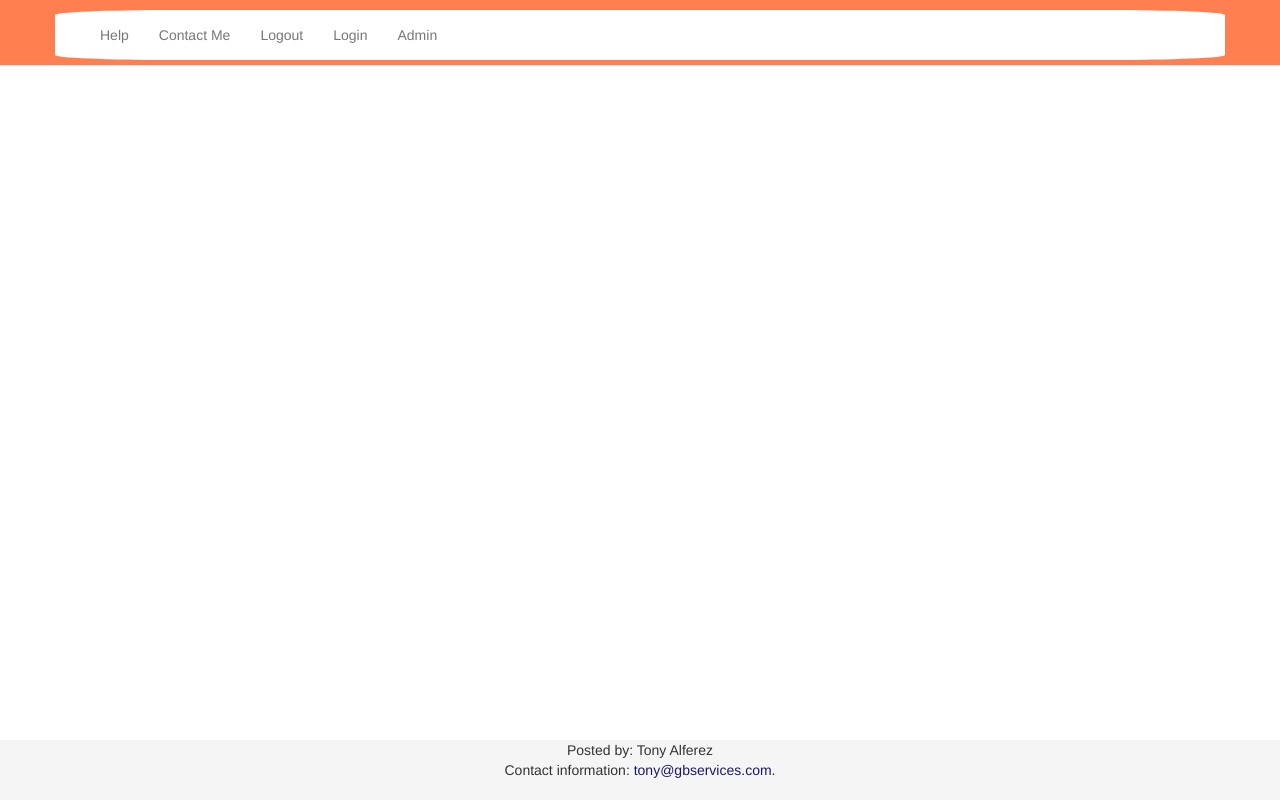
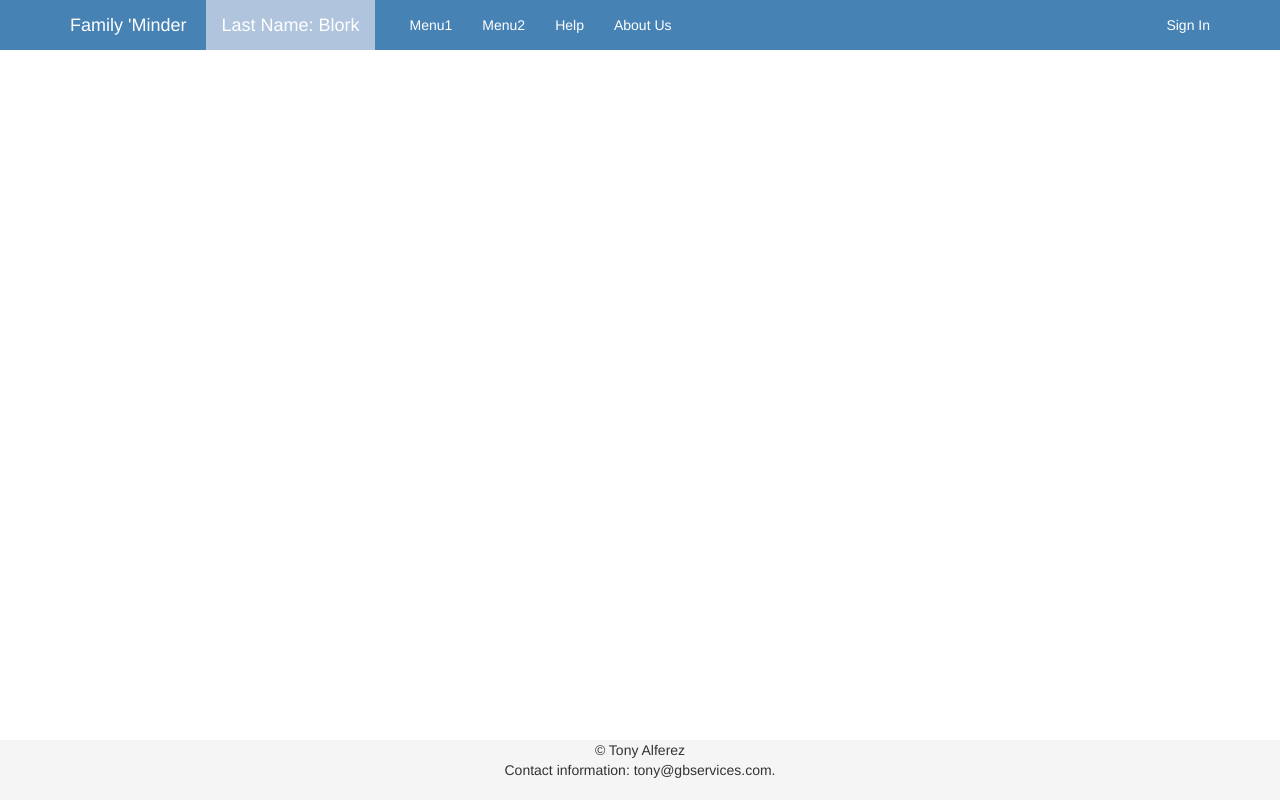
Before and after one commit to rayhixson/familyminder, a plain HTML site: page www/index.html in a window 1280 px wide. Drawn offline with Linux system fonts and the light colour scheme.

Commit message:
HTML/CSS ONLY

```diff
--- a/www/css/main.css
+++ b/www/css/main.css
@@ -4,14 +4,14 @@ body {
     margin-bottom: 60px;
 }
 div.minder-container {
-    background-color: #fff;
-    color: steelblue;
+    background-color: steelblue;
+    color: white;
     font-weight: 500;
     height: 100%;
-    border-bottom-left-radius: 10%;
+   /*  border-bottom-left-radius: 10%;
     border-bottom-right-radius: 10%;
     border-top-left-radius: 10%;
-    border-top-right-radius: 10%;
+    border-top-right-radius: 10%; */
     margin-bottom: 5px;
     margin-top: 10px;
     text-align: center;
@@ -21,6 +21,11 @@ div.edit-button {
     display: inline-block;
 }
 div.edit-button-panel {
+}
+div.logo {
+    text-align: left;
+    float: left;
+    margin-left: 25px;
 }
 
 table, th, td {
@@ -33,20 +38,26 @@ tr:nth-child(odd) {
 }
 
 nav.nav a {
-    color: midnightblue;
+    color: white;
 }
 nav.navbar {
-    background-color: coral;
+    color: white;
+    background-color: steelblue;
 }
 .navbar-default .navbar-brand {
-    color: midnightblue;
+    color: white;
 }
+
+.navbar-default .navbar-nav>li>a {
+    color: white;
+}
+
 a {
-    color: midnightblue;
+    color: inherit;
 }
 h2 {
     font-size: x-small;
-    color: midnightblue;
+    color: white;
 }
 div.person{
     font-family: Arial, sans-serif;
@@ -117,7 +128,7 @@ div.childSpouse img {
     height: 100px;
 }
 div.grandchildSpace{
-    border: 1px solid coral;
+    border: 1px solid cornflowerblue;
     background-color: transparent;
     width: 98%;
     display: inline-block;
@@ -212,3 +223,28 @@ html {
 .fancybox-title a {
  color: #fff;
 }
+
+/*bootstrap customizations*/
+.navbar>.container .navbar-brand, .navbar>.container-fluid .navbar-brand {
+    color: white;
+}
+
+.navbar-inverse .navbar-brand {
+    color: #777;
+    margin-right: 20px;
+}
+.navbar-inverse .navbar-nav>li>a {
+    color: white;
+}
+.navbar-inverse {
+    background-color: steelblue;
+    border-color: steelblue;
+}
+.navbar-inverse .navbar-nav>.active>a, .navbar-inverse .navbar-nav>.active>a:hover, .navbar-inverse .navbar-nav>.active>a:focus {
+    color: white;
+    background-color: lightsteelblue;
+}
+.navbar-fixed-top {
+    top: 0;
+    border-width: 0 0 0px;
+}
--- a/www/index.html
+++ b/www/index.html
@@ -8,43 +8,72 @@
     <link rel="icon" type="image/x-icon" href="favicon.ico"/>
 
     <link rel="stylesheet" href="lib/bootstrap-3.2.0.min.css"/>
-    <!-- Add fancyBox -->
+    <!-- Add fancyBox
     <link rel="stylesheet" href="lib/jquery.fancybox.css?v=2.1.5" type="text/css" media="screen" />
-    <!-- Optionally add helpers - button, thumbnail and/or media -->
+     Optionally add helpers - button, thumbnail and/or media
     <link rel="stylesheet" href="lib/jquery.fancybox-buttons.css?v=1.0.5" type="text/css" media="screen" />
     <link rel="stylesheet" href="lib/jquery.fancybox-thumbs.css?v=1.0.7" type="text/css" media="screen" />
-
+     -->
     <!-- Our CSS -->
     <link rel="stylesheet" type="text/css" href="css/main.css"/>
 
   </head>
   <body>
+      <div class="navbar navbar-inverse navbar-fixed-top">
+          <div class="container">
+            <div class="navbar-header">
+              <button type="button" class="navbar-toggle" data-toggle="collapse" data-target=".navbar-collapse">
+                <span class="icon-bar"></span>
+                <span class="icon-bar"></span>
+                <span class="icon-bar"></span>
+              </button>
+              <a class="navbar-brand" href="index.html">Family 'Minder
+              </a>
+            </div>
+            <div data-bind="with: context" class="navbar-collapse collapse">
 
-    <nav class="navbar navbar-default navbar-fixed-top">
-      <div class="container minder-container">
-        <div data-bind="with: context" class="navbar-header">
-          <a class="navbar-brand"
-             data-bind="text: 'Family \'Minder: ' + familyName(), attr: {href: homeUrl()}"
+              <ul class="nav navbar-nav">
+               <li class="active"><a class="navbar-brand"
+                data-bind="text: 'Last Name: ' + familyName()"
+                href="/"></a></li>
+                  <li><a href="#">Menu1</a></li>
+                  <li><a href="#">Menu2</a></li>
+                  <li><a href="#">Help</a></li>
+                  <li><a href="#">About Us</a></li>
+                </li>
+              </ul>
+                <ul class="nav navbar-nav navbar-right">
+                  <li><a href="#">Sign In</a></li>
+                </ul>
+              </div><!--/.nav-collapse -->
+          </div>
+        </div>
+    <!-- <nav class="navbar navbar-default navbar-fixed-top">
+       <div class="logo"><h1> Family 'Minder</h1></div>
+      <div class="container minder-container"> -->
+        <!-- <div data-bind="with: context" class="navbar-header">
+           <a class="navbar-brand"
+             data-bind="text: familyName(), attr: {href: homeUrl()}"
              href="/"></a>
-        </div>
-        <div class="navbar-collapse collapse" data-bind="with: context">
+        </div> -->
+        <!--<div class="navbar-collapse collapse" data-bind="with: context">
           <ul class="nav navbar-nav">
             <li><a href="#">Help</a></li>
-            <li><a href="mailto:info@glassbeadinc.com">Contact Me</a></li>
+            <li><a href="mailto:info@glassbeadinc.com">Contact Me</a></li>-->
             <!--ko if: userLoggedIn-->
-            <li><a href="#" data-bind="click: logout">Logout</a></li>
+            <!-- <li><a href="#" data-bind="click: logout">Logout</a></li> -->
             <!--/ko-->
             <!--ko ifnot: userLoggedIn-->
-            <li><a href="#" data-bind="click: $root.views().LOGIN.setCurrent">Login</a></li>
+            <!-- <li><a href="#" data-bind="click: $root.views().LOGIN.setCurrent">Login</a></li> -->
             <!--/ko-->
-            <li><a href="#" data-bind="click: $root.views().ADMIN.setCurrent">Admin</a></li>
-          </ul>
-          <ul class="nav navbar-nav navbar-right">
-            <li><a href="#" data-bind="click: toggleMode, text: modeText"></a></li>
-          </ul>
-        </div>
-      </div>
-    </nav>
+            <!-- <li><a href="#" data-bind="click: $root.views().ADMIN.setCurrent">Admin</a></li> -->
+          <!-- </ul> -->
+          <!-- <ul class="nav navbar-nav navbar-right"> -->
+            <!-- <li><a href="#" data-bind="click: toggleMode, text: modeText"></a></li> -->
+          <!-- </ul> -->
+        <!-- </div>-->
+      <!-- </div>
+    </nav> -->
 
     <!--
         ***************************
@@ -91,7 +120,7 @@
 
     <footer class="footer">
       <span class="col-sm-3"></span>
-      <span class="col-sm-6" style="text-align: center">Posted by: Tony Alferez<br/>
+      <span class="col-sm-6" style="text-align: center">&copy Tony Alferez<br/>
 	    Contact information: <a href="mailto:info@glassbeadinc.com">tony@gbservices.com</a>.</span>
       <span class="col-sm-3"></span>
     </footer>
```
